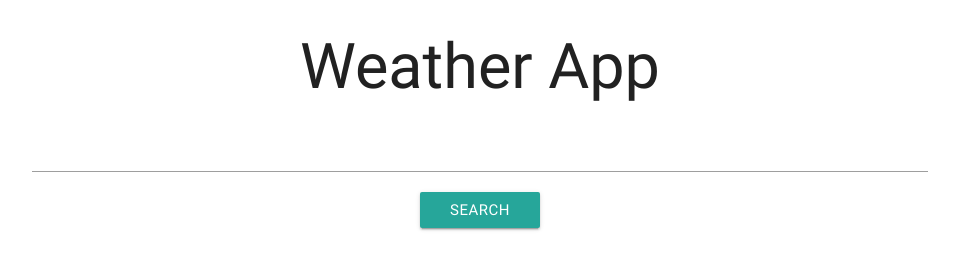
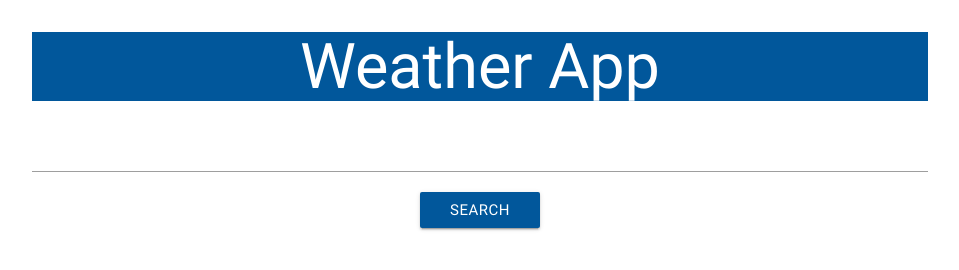
Before and after one commit to luqmanhassan/Weather-App, a plain HTML site: page index.html in a window 1280 px wide. Shown: the whole page, without its empty margins (160-1119 px from the left). Drawn offline with nearby package versions, Linux system fonts and the light colour scheme.

Commit message:
fixed styling

```diff
--- a/index.html
+++ b/index.html
@@ -10,18 +10,24 @@
     <title>Weather App</title>
   </head>
   <body>
-   <header class="nav-wrapper container" >
-     <h1>Weather App</h1>
+   <header class="nav-wrapper container #01579b light-blue darken-4" >
+     <h1 style="color:white">Weather App</h1>
    </header>
    <div class="container">
 
-      <div class="input-field col s2 m2 l2" >
-       <input  type ="text"  />
-       <Button class="waves-effect waves-light btn">Search</Button>
+  <input  type ="text"  />
 
+   </div>
+
+       <Button onclick="getData()"class="waves-effect waves-light btn #01579b light-blue darken-4">Search</Button>
+
+    <div id="data">
     </div>
-    </div>
+
+
 </div>
+<script src="index.js" >
+</script>
     <script type="text/javascript" src="https://code.jquery.com/jquery-3.2.1.min.js"></script>
       <script type="text/javascript" src="js/materialize.min.js"></script>
 
```
